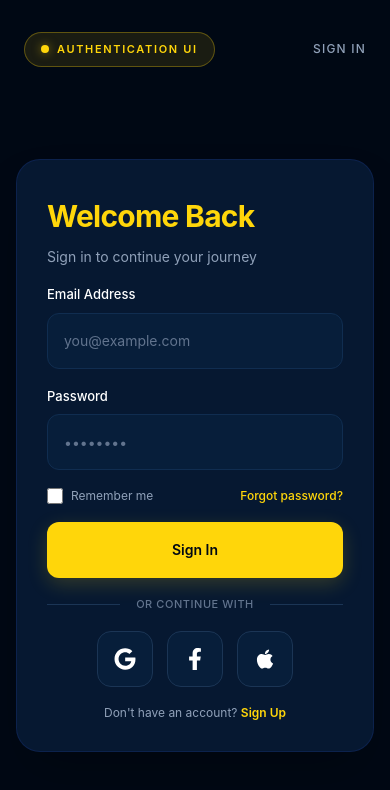
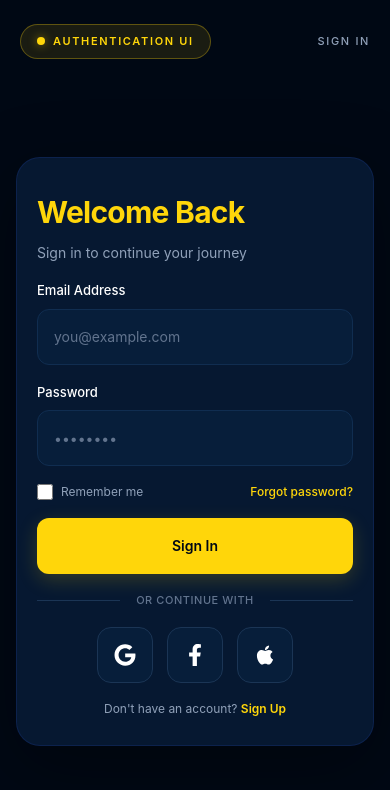
Before and after one commit to wanessags/Authentication-Forms, a React (Vite) app: page / in a window 390 px wide. Shown: the top 790 px of the page. Built offline with nearby package versions, Linux system fonts and the light colour scheme.

Commit message:
style: melhora responsividade da pagina de autenticacao

```diff
--- a/src/pages/AuthPage.jsx
+++ b/src/pages/AuthPage.jsx
@@ -9,30 +9,35 @@ import SignUpForm from "../components/auth/SignUpForm.jsx";
 export default function AuthPage() {
   const [isSignIn, setIsSignIn] = useState(true);
 
-  const showSignIn = () => {
-    setIsSignIn(true);
-  };
-
-  const showSignUp = () => {
-    setIsSignIn(false);
-  };
+  const showSignIn = () => setIsSignIn(true);
+  const showSignUp = () => setIsSignIn(false);
 
   return (
     <main className="relative flex min-h-screen flex-col overflow-hidden bg-[#000814] text-white">
       <BackgroundEffects />
 
       {/* Cabeçalho */}
-      <header className="relative z-10 flex w-full items-center justify-between px-6 pt-8 md:px-14 md:pt-12">
+      <header className="relative z-10 flex w-full items-center justify-between gap-4 px-5 pt-6 sm:px-8 sm:pt-8 lg:px-14 lg:pt-12">
         <AuthBadge />
 
-        <span className="text-xs font-medium tracking-widest text-slate-400">
+        <span className="shrink-0 text-[11px] font-medium tracking-[0.15em] text-slate-400">
           {isSignIn ? "SIGN IN" : "SIGN UP"}
         </span>
       </header>
 
-      {/* Card de autenticação */}
-      <div className="relative z-10 flex flex-1 items-center justify-center px-4 py-12">
-        <div className="w-full max-w-[480px] rounded-[24px] border border-blue-900/30 bg-[#061831] px-[30px] pb-[30px] pt-[34px] shadow-2xl">
+      {/* Conteúdo central */}
+      <div className="relative z-10 flex flex-1 items-center justify-center px-4 py-10 sm:px-6 sm:py-12">
+        <div
+          className="
+            w-full max-w-[480px]
+            rounded-[24px]
+            border border-blue-900/30
+            bg-[#061831]
+            px-5 pb-7 pt-8
+            shadow-[0_20px_70px_rgba(0,0,0,0.35)]
+            sm:px-[30px] sm:pb-[30px] sm:pt-[34px]
+          "
+        >
           {isSignIn ? (
             <SignInForm onSwitchToSignUp={showSignUp} />
           ) : (
```
